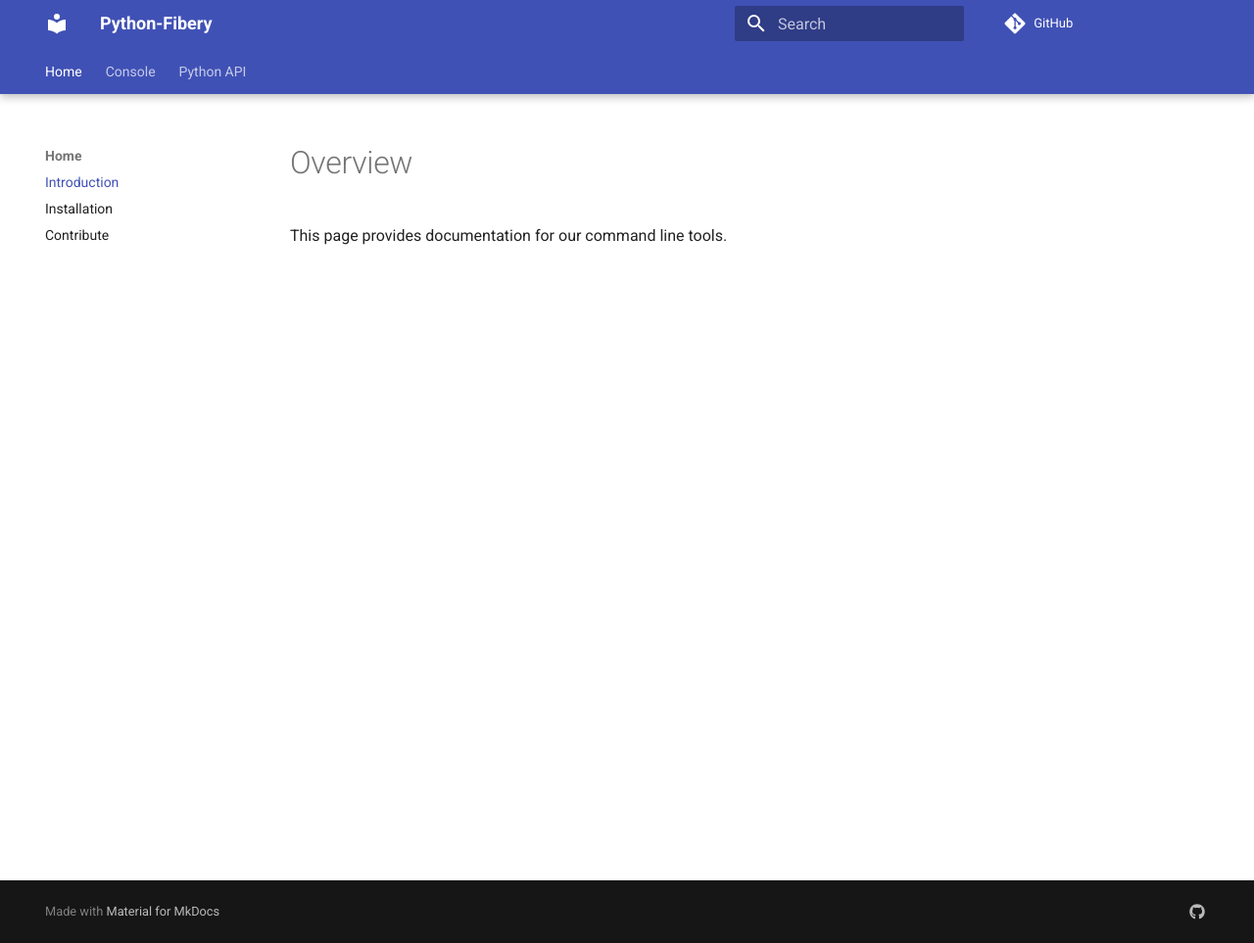
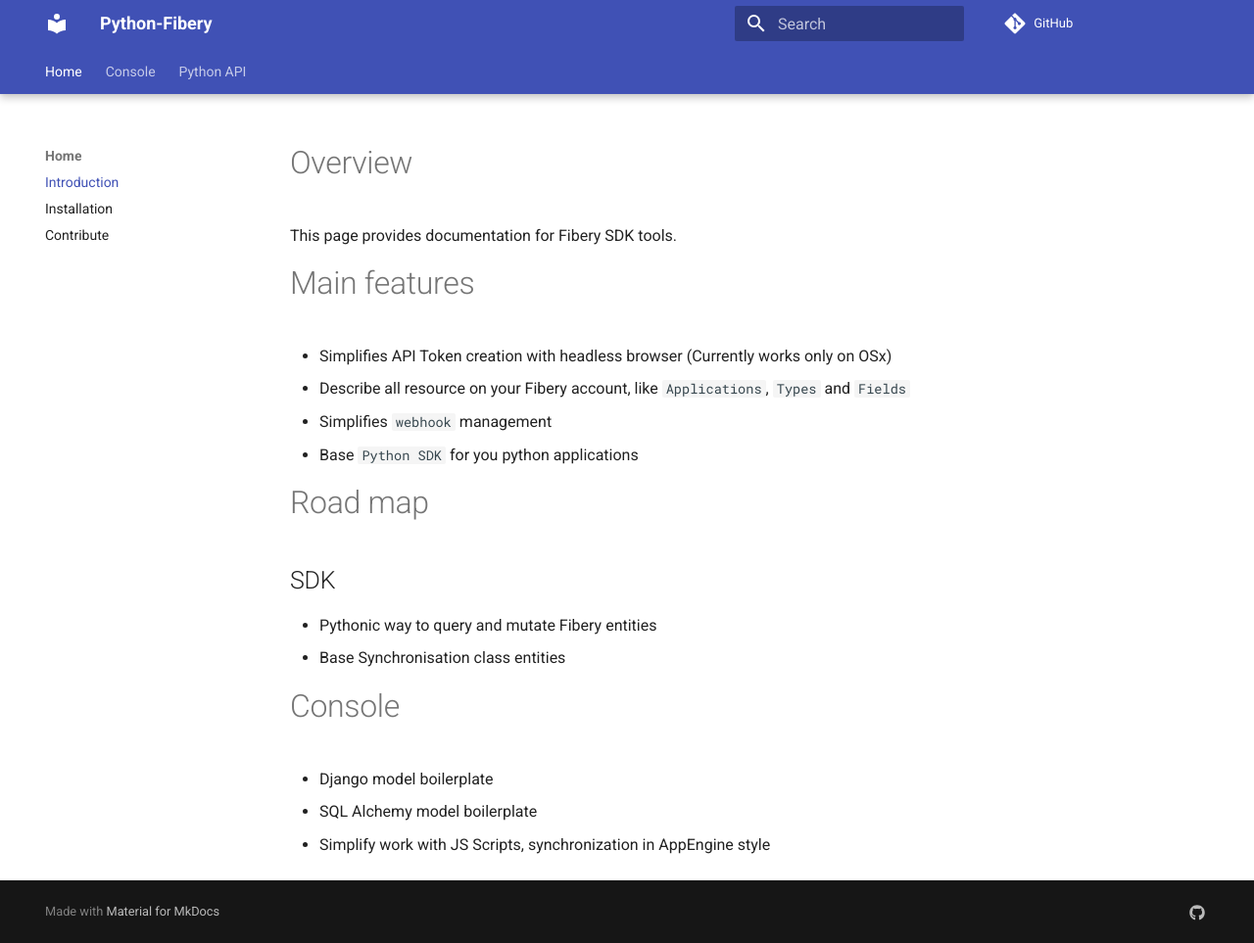
Before and after one commit to sergio-bershadsky/fibery, an MkDocs documentation site: the page built from docs/index.md, in a window 1280 px wide and 963 px high. Shown: the whole window at 98% size. Built offline with MkDocs 1.6.1 and Material for MkDocs 9.7.7, drawn with Linux system fonts in a browser that asks for light colours; comment, search, counter and statistics services are not loaded.

Commit message:
UP: Docs

```diff
--- a/docs/index.md
+++ b/docs/index.md
@@ -1,3 +1,23 @@
 # Overview
 
-This page provides documentation for our command line tools.
+This page provides documentation for Fibery SDK tools.
+
+# Main features
+
+- Simplifies API Token creation with headless browser (Currently works only on OSx)
+- Describe all resource on your Fibery account, like `Applications`, `Types` and `Fields`
+- Simplifies `webhook` management
+- Base `Python SDK` for you python applications
+
+# Road map
+
+## SDK
+
+- Pythonic way to query and mutate Fibery entities
+- Base Synchronisation class entities
+
+# Console
+
+- Django model boilerplate
+- SQL Alchemy model boilerplate
+- Simplify work with JS Scripts, synchronization in AppEngine style
```
